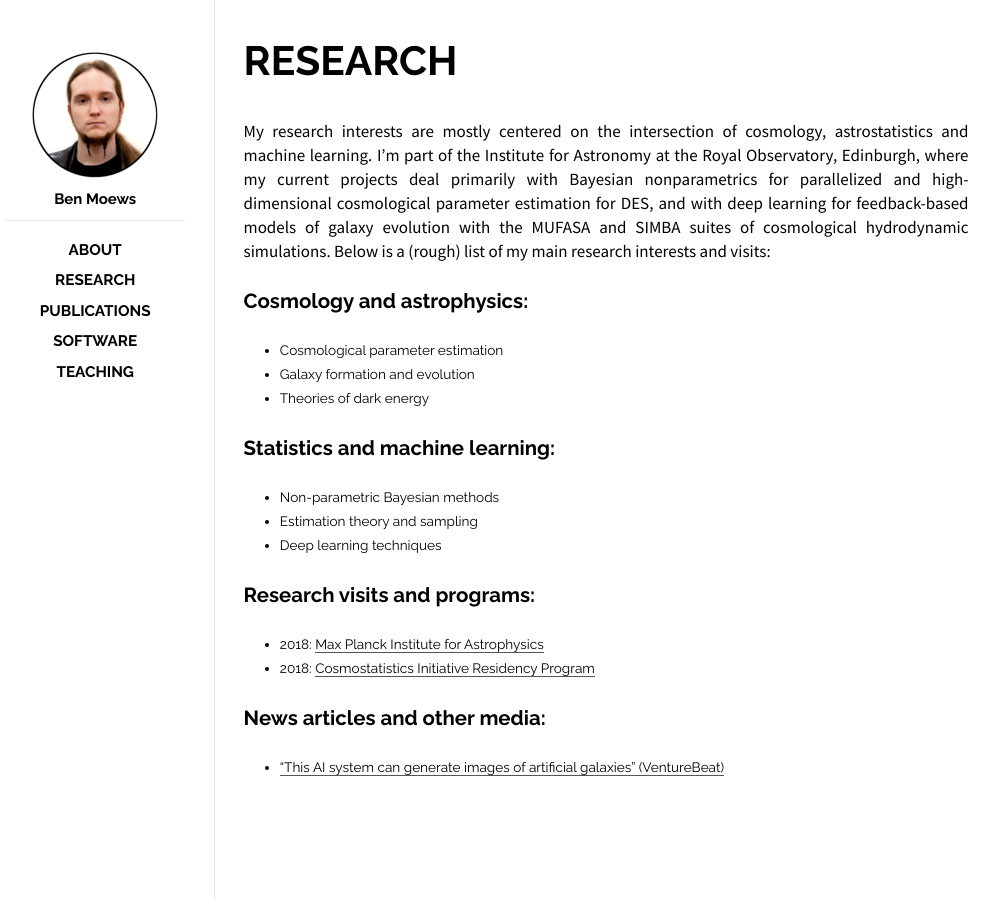
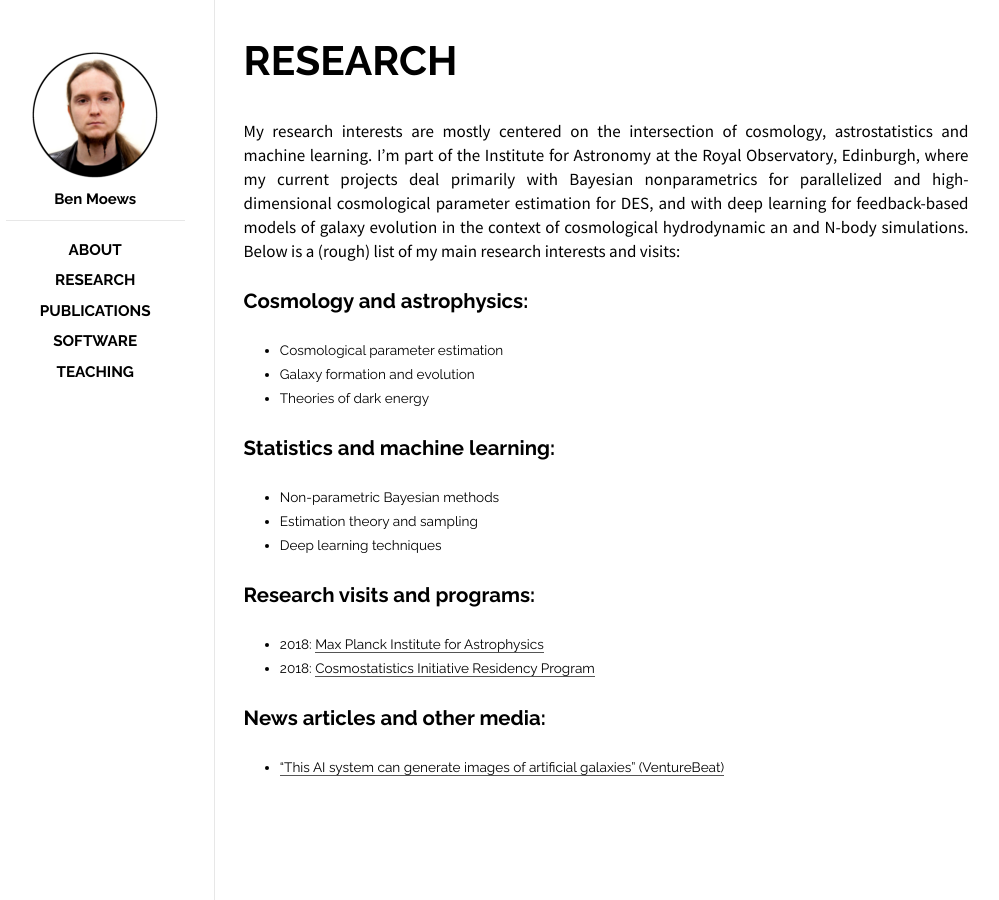
Before and after one commit to moews/moews.github.io, a Jekyll site: the page built from _posts/2017-03-26-research.md, in a window 1280 px wide. Shown: the whole page, without its empty margins (144-1143 px from the left). Built offline with Jekyll 4.4.1, drawn with Linux system fonts in a browser that asks for light colours.

Commit message:
Update 2017-03-26-research.md

```diff
--- a/_posts/2017-03-26-research.md
+++ b/_posts/2017-03-26-research.md
@@ -7,7 +7,7 @@
 ---
 
 <br>
-My research interests are mostly centered on the intersection of cosmology, astrostatistics and machine learning. I'm part of the Institute for Astronomy at the Royal Observatory, Edinburgh, where my current projects deal primarily with Bayesian nonparametrics for parallelized and high-dimensional cosmological parameter estimation for DES, and with deep learning for feedback-based models of galaxy evolution with the MUFASA and SIMBA suites of cosmological hydrodynamic simulations. Below is a (rough) list of my main research interests and visits:
+My research interests are mostly centered on the intersection of cosmology, astrostatistics and machine learning. I'm part of the Institute for Astronomy at the Royal Observatory, Edinburgh, where my current projects deal primarily with Bayesian nonparametrics for parallelized and high-dimensional cosmological parameter estimation for DES, and with deep learning for feedback-based models of galaxy evolution in the context of cosmological hydrodynamic an and N-body simulations. Below is a (rough) list of my main research interests and visits:
 
 ## Cosmology and astrophysics:
 
```
